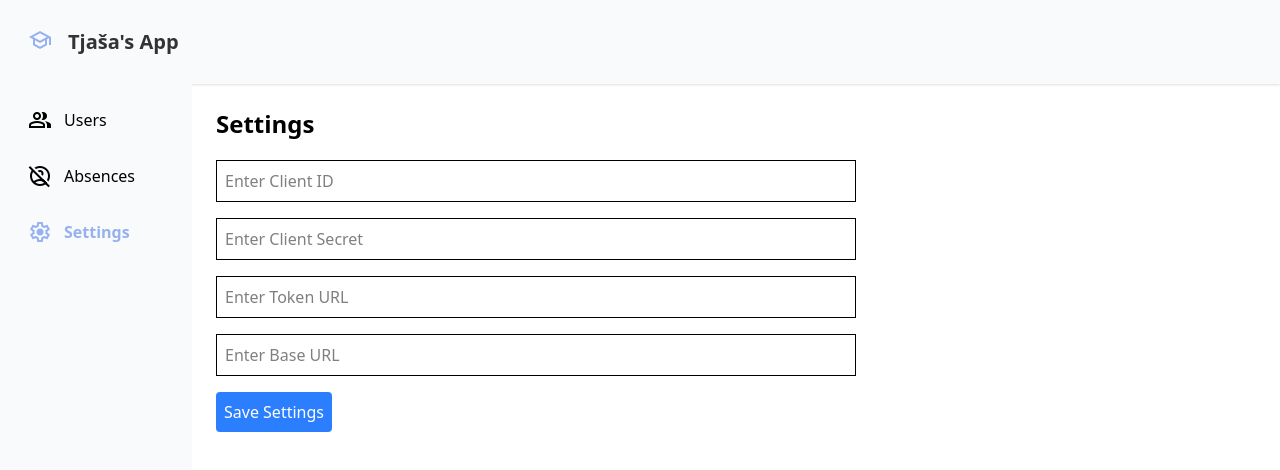
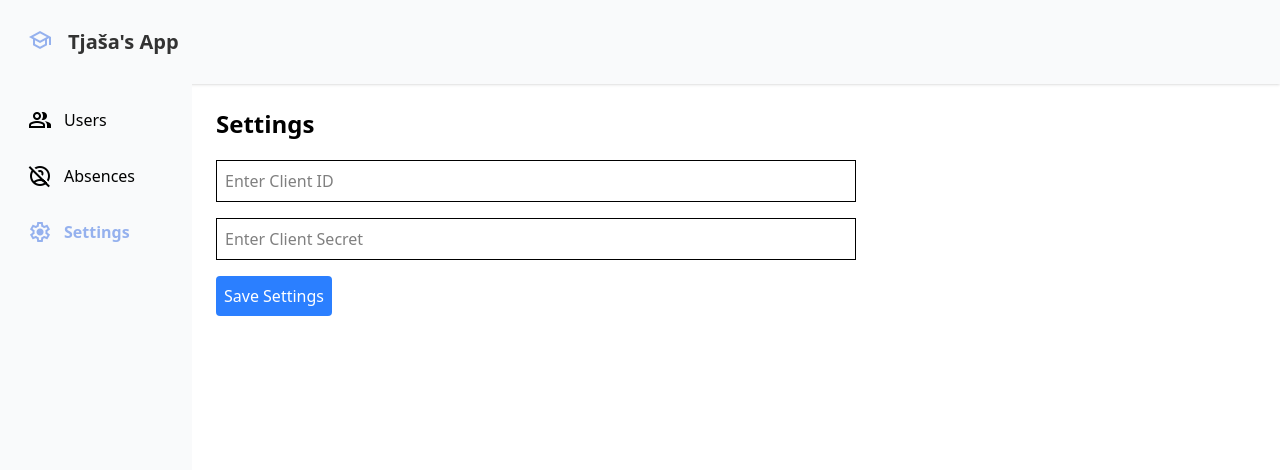
Before and after one commit to tjasika/Angular-Project, an Angular app: page /settings in a window 1280 px wide. Shown: the top 470 px of the page. Built offline with nearby package versions, Linux system fonts and the light colour scheme.

Commit message:
fix: auto set token and api url

```diff
--- a/src/app/pages/settings/settings.html
+++ b/src/app/pages/settings/settings.html
@@ -4,8 +4,6 @@
     <form>
         <input [(ngModel)]="clientId" name="clientId" placeholder="Enter Client ID" class="border p-2 mb-4 w-full" />
         <input [(ngModel)]="clientSecret" name="clientSecret" placeholder="Enter Client Secret" class="border p-2 mb-4 w-full" />
-        <input [(ngModel)]="tokenUrl" name="tokenUrl" placeholder="Enter Token URL" class="border p-2 mb-4 w-full" />
-        <input [(ngModel)]="baseUrl" name="baseUrl" placeholder="Enter Base URL" class="border p-2 mb-4 w-full" />
         <button type="button" (click)="saveSettings()" class="bg-blue-500 text-white p-2 rounded">Save Settings</button>
     </form>
 </div>
--- a/src/app/pages/settings/settings.ts
+++ b/src/app/pages/settings/settings.ts
@@ -10,14 +10,12 @@ import { FormsModule } from '@angular/forms';
 export class Settings {
   clientId = '';
   clientSecret = '';
-  tokenUrl = '';
-  baseUrl = '';
+  tokenUrl = 'https://login.spica.com/connect/token';
+  baseUrl = 'https://api4.allhours.com/';
 
   ngOnInit() {
     this.clientId = localStorage.getItem('clientId') || '';
     this.clientSecret = localStorage.getItem('clientSecret') || '';
-    this.tokenUrl = localStorage.getItem('tokenUrl') || '';
-    this.baseUrl = localStorage.getItem('baseUrl') || '';
   }
 
   saveSettings() {
```
